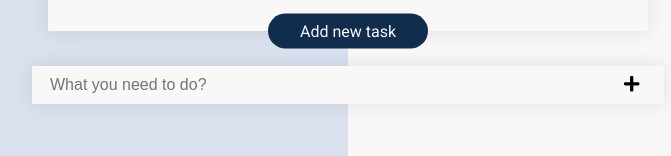
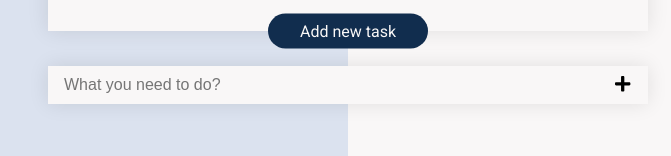
Before and after one commit to MateuszPocwiardowski/Todo-list, a React (Create React App) app: page / in a window 1280 px wide. Both pictures are taken after a click on the button "Add new task". Shown: the part 364-520 px from the top of the page, without its empty margins (292-963 px from the left). Built offline with nearby package versions, Linux system fonts and the light colour scheme; a web font is replaced by a local one.

Commit message:
changed screenshot in readme

```diff
--- a/src/components/NewTask.css
+++ b/src/components/NewTask.css
@@ -1,11 +1,12 @@
 .new-task {
 	display: flex;
+	flex-direction: row;
 	justify-content: space-between;
+	width: 100%;
 	max-width: 600px;
 	margin: 0 auto;
 	background-color: var(--gray);
 	box-shadow: 0px 0px 20px var(--shadow);
-	padding: 0 1em;
 }
 
 .new-task--hidden {
@@ -14,6 +15,7 @@
 
 .new-task__input {
 	width: 100%;
+	padding-left: 1em;
 	border: none;
 	background: none;
 	font-size: 1em;
@@ -24,7 +26,7 @@
 }
 
 .new-task__button {
-	padding: 0.5em;
+	padding: 0.5em 1em;
 	font-size: 1.1em;
 	border: none;
 	background: none;
```
Also changed, not shown: public/screenshot.png.
